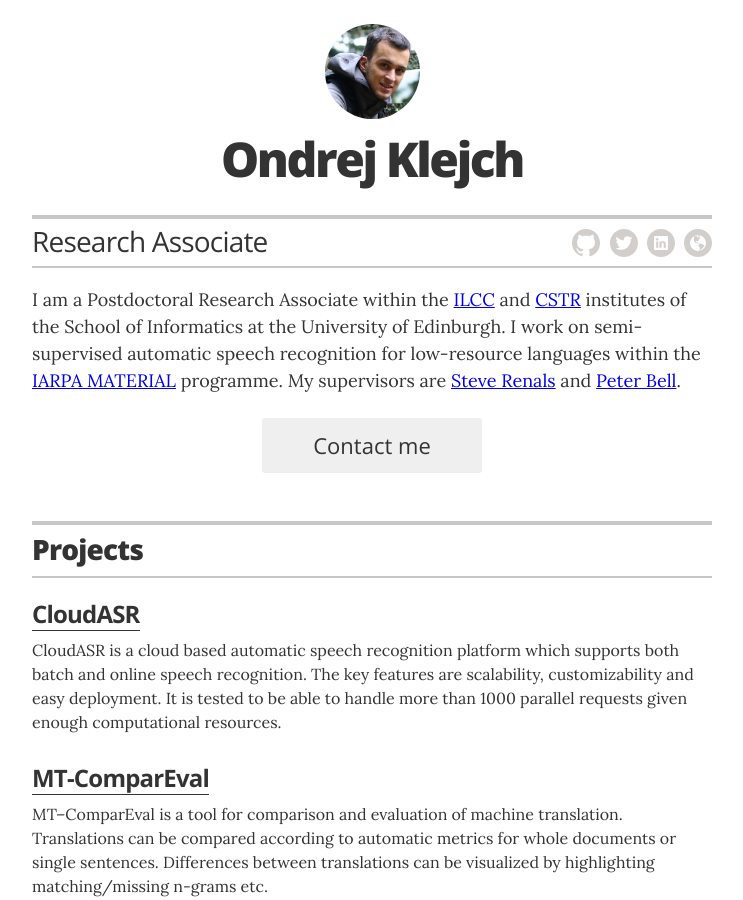
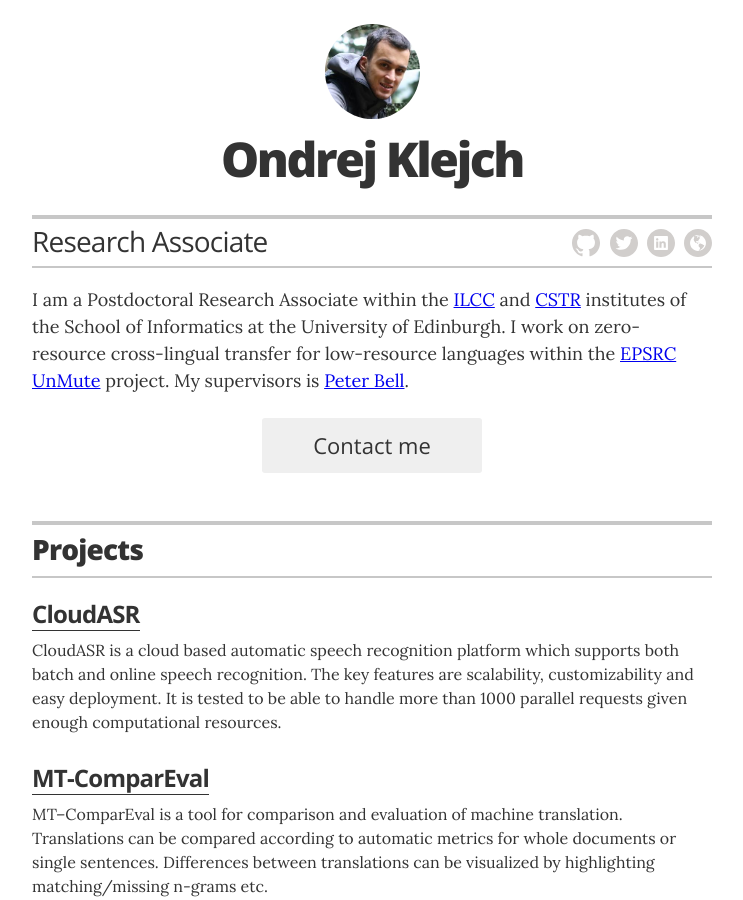
Before and after one commit to ondrejklejch/ondrejklejch.github.io, a Jekyll site: the page built from index.html, in a window 1280 px wide and 900 px high. Shown: the whole window, without its empty margins (268-1011 px from the left). Built offline with Jekyll 4.4.1, drawn with Linux system fonts in a browser that asks for light colours.

Commit message:
Update _config.yml

```diff
--- a/_config.yml
+++ b/_config.yml
@@ -18,7 +18,7 @@
 
 resume_header_intro: "
   <p>
-    I am a Postdoctoral Research Associate within the <a href='http://www.ilcc.inf.ed.ac.uk'>ILCC</a> and <a href='http://www.cstr.ed.ac.uk/'>CSTR</a> institutes of the School of Informatics at the University of Edinburgh. I work on semi-supervised automatic speech recognition for low-resource languages within the <a href='https://www.iarpa.gov/index.php/research-programs/material'>IARPA MATERIAL</a> programme. My supervisors are <a href='http://homepages.inf.ed.ac.uk/srenals/'>Steve Renals</a> and <a href='http://homepages.inf.ed.ac.uk/pbell1/'>Peter Bell</a>.
+    I am a Postdoctoral Research Associate within the <a href='http://www.ilcc.inf.ed.ac.uk'>ILCC</a> and <a href='http://www.cstr.ed.ac.uk/'>CSTR</a> institutes of the School of Informatics at the University of Edinburgh. I work on zero-resource cross-lingual transfer for low-resource languages within the <a href='https://unmute.tech'>EPSRC UnMute</a> project. My supervisors is <a href='http://homepages.inf.ed.ac.uk/pbell1/'>Peter Bell</a>.
   </p>"
 
 # Decide which sections to use
```
